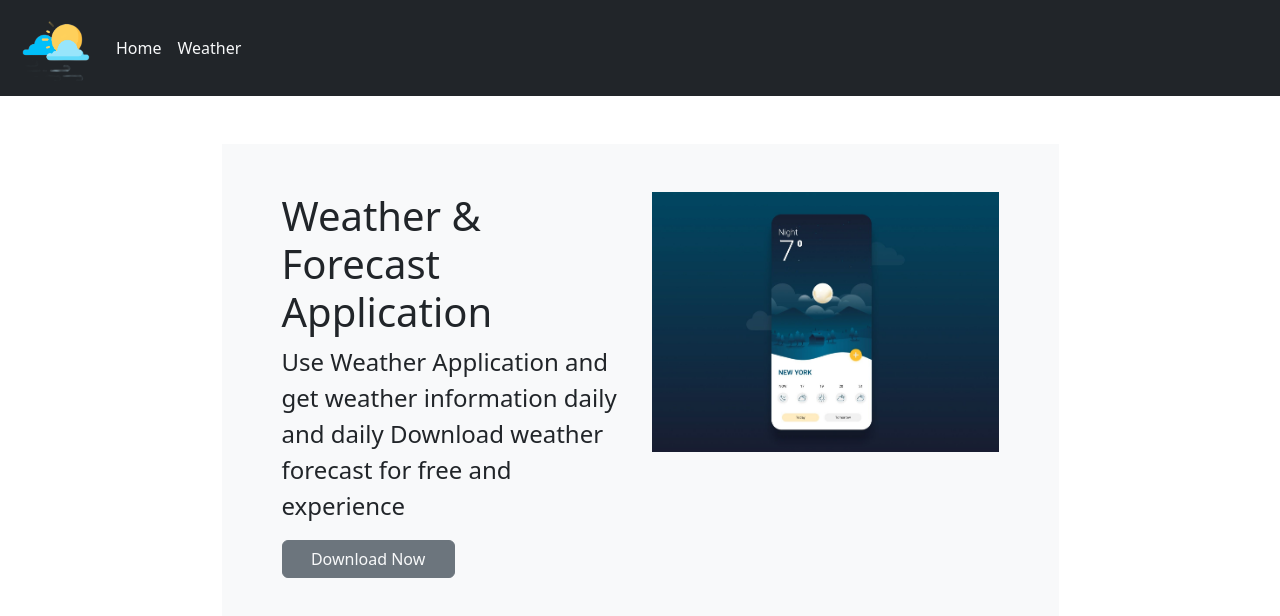
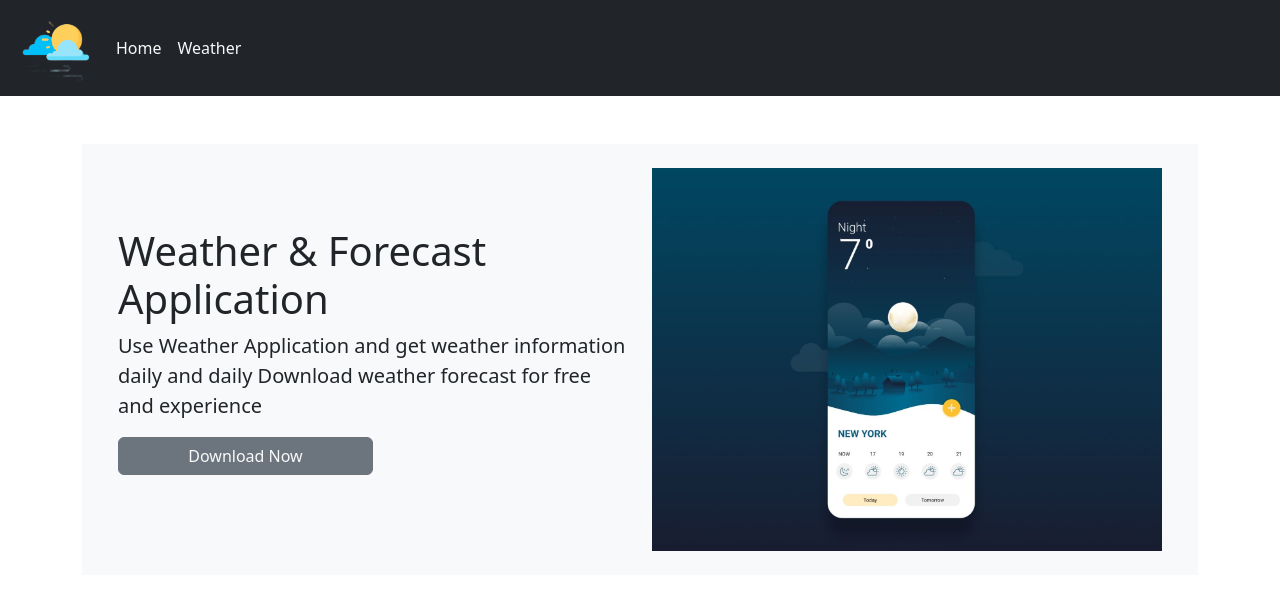
Before and after one commit to shridharsavaliya/Weather-App, a React (Create React App) app: page /home in a window 1280 px wide. Shown: the top 616 px of the page. Built offline with nearby package versions, Linux system fonts and the light colour scheme.

Commit message:
home page change

```diff
--- a/src/component/Home.js
+++ b/src/component/Home.js
@@ -6,11 +6,11 @@ export default class Home extends Component {
     return (
       <div>
         <div className='container mt-5'>
-            <div className='row w-75 mx-auto bg-light p-5'>
+            <div className='row w-100 mx-auto bg-light p-4'>
                 <div className='col-xl-6 align-content-center d-grid'>
                     <h1>Weather & Forecast Application</h1>
-                    <p className='fs-4'>Use Weather Application and get weather information daily and daily Download weather forecast for free and experience</p>
-                    <button className='btn btn-secondary text-light w-50'>Download Now</button>
+                    <p className='fs-5'>Use Weather Application and get weather information daily and daily Download weather forecast for free and experience</p>
+                    <button className='btn btn-secondary text-light w-50 mb-3'>Download Now</button>
                 </div>
                 <div className='col-xl-6'>
                     <img src={img} alt="weather img" className='img-fluid' />
```
